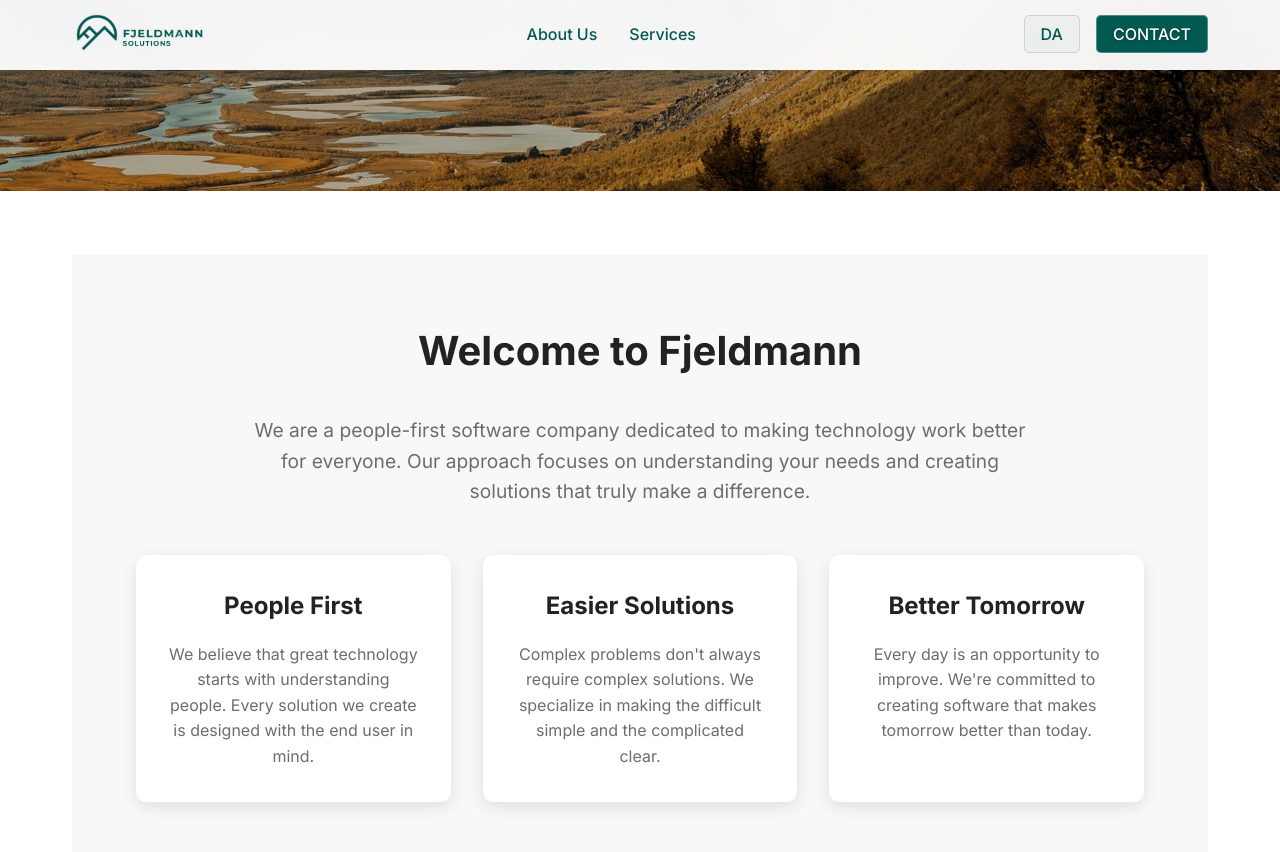
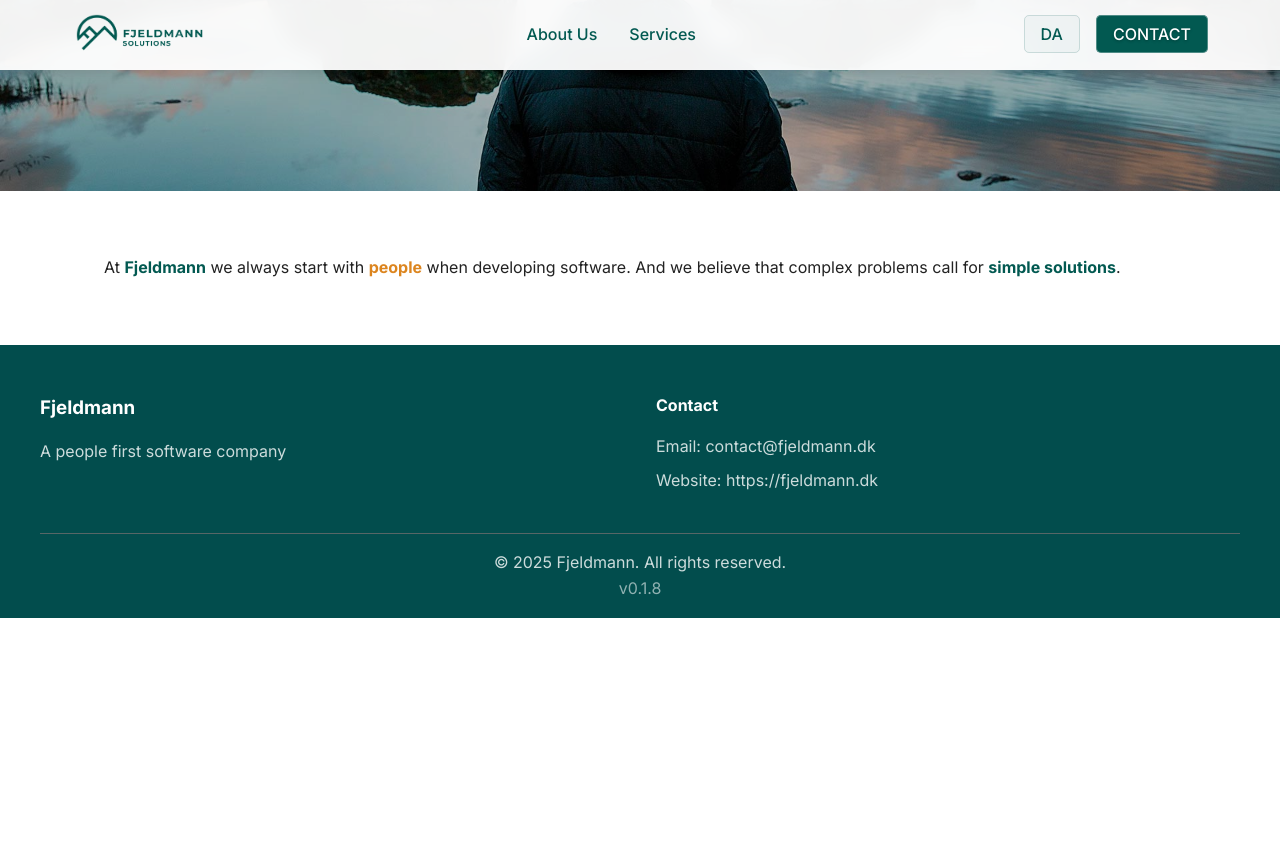
Before and after one commit to Fjeldmann/fjeldmann.github.io, a Jekyll site: the page built from _en/index.md, in a window 1280 px wide and 900 px high, scrolled down 349 px. Shown: the top 852 px of the window. Built offline with Jekyll 4.4.1, drawn with Linux system fonts in a browser that asks for light colours; after the commit the page ends 967 px from its top, so only the background shows below that.

Commit message:
feat: simplify homepage structure and add highlight text styles for better emphasis

```diff
--- a/_en/index.md
+++ b/_en/index.md
@@ -6,29 +6,9 @@ lang: en
 permalink: /en/
 ---
 
-<section class="intro-section fade-in-up">
-    <div class="container">
-        <h2>Welcome to Fjeldmann</h2>
-        <p>We are a people-first software company dedicated to making technology work better for everyone. Our approach focuses on understanding your needs and creating solutions that truly make a difference.</p>
-
-        <div class="features-grid">
-            <div class="feature">
-                <h3>People First</h3>
-                <p>We believe that great technology starts with understanding people. Every solution we create is designed with the end user in mind.</p>
-            </div>
-
-            <div class="feature">
-                <h3>Easier Solutions</h3>
-                <p>Complex problems don't always require complex solutions. We specialize in making the difficult simple and the complicated clear.</p>
-            </div>
-
-            <div class="feature">
-                <h3>Better Tomorrow</h3>
-                <p>Every day is an opportunity to improve. We're committed to creating software that makes tomorrow better than today.</p>
-            </div>
-        </div>
-    </div>
-</section>
+<div class="container">
+    <p>At <span class="highlight-text-cold">Fjeldmann</span> we always start with <span class="highlight-text-warm">people</span> when developing software. And we believe that complex problems call for <span class="highlight-text-cold">simple solutions</span>.</p>
+</div>
 
 <style>
 .intro-section {
--- a/assets/css/main.scss
+++ b/assets/css/main.scss
@@ -311,6 +311,17 @@ body {
     font-weight: 400;
     text-shadow: 0 1px 3px rgba(0, 0, 0, 0.5);
     opacity: 0.95;
+}
+
+
+.highlight-text-warm {
+    color: var(--accent-primary);
+    font-weight: bold;
+}
+
+.highlight-text-cold {
+    color: var(--accent-secondary);
+    font-weight: bold;
 }
 
 /* Content Section */
--- a/assets/js/main.js
+++ b/assets/js/main.js
@@ -62,7 +62,7 @@ class Slideshow {
     startSlideshow() {
         this.slideInterval = setInterval(() => {
             this.nextSlide();
-        }, 6000); // Change slide every 5 seconds
+        }, 6500); // Change slide every 6.5 seconds
     }
 
     pauseSlideshow() {
```
Also changed, not shown: _da/index.md (+5 -23 lines).
